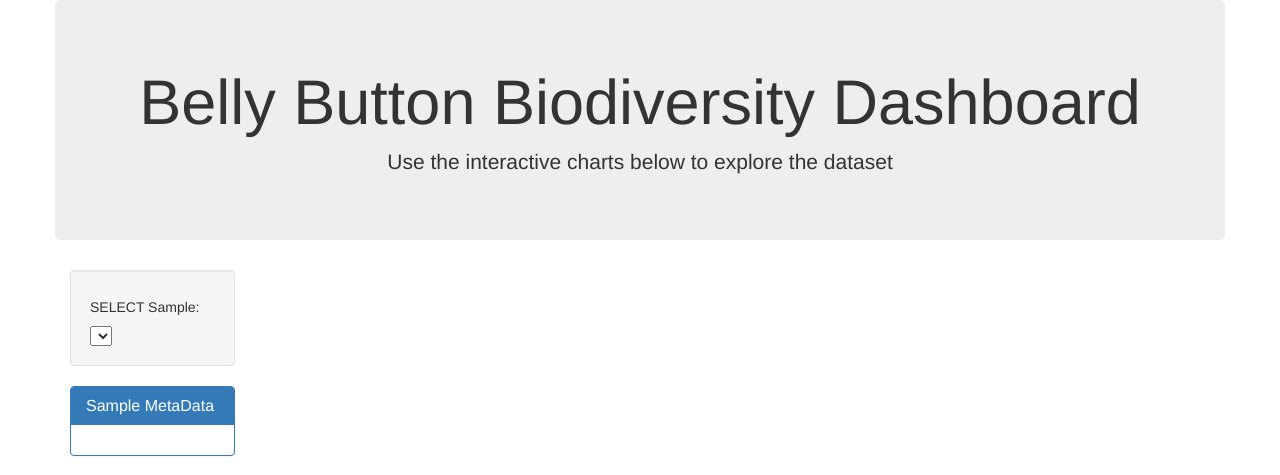
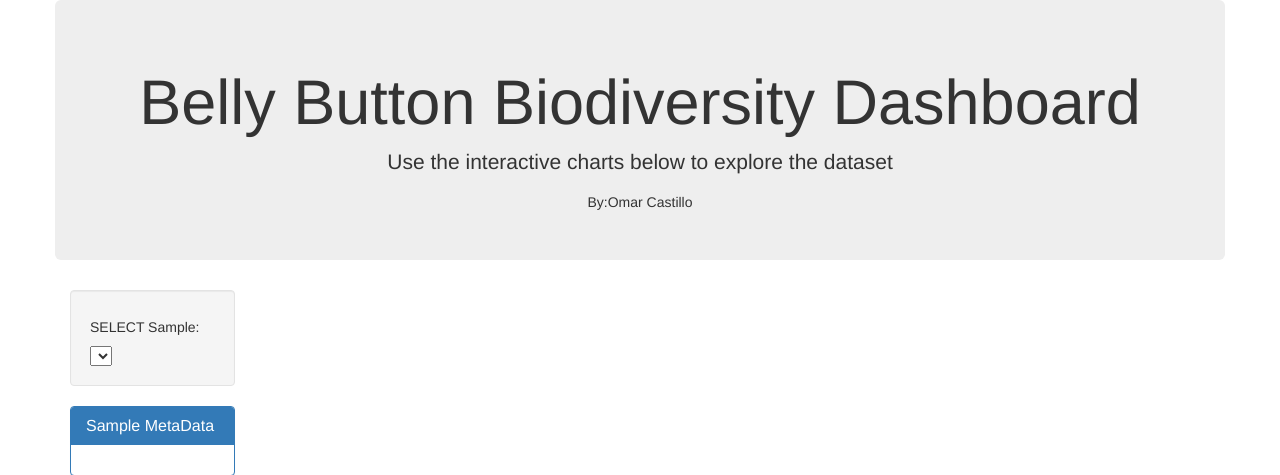
Before and after one commit to Omar-Castillo/OC-Belly-Button-Diversity-HW, a Flask app: page / in a window 1280 px wide. Shown: the top 475 px of the page. Run offline with Flask 2, Linux system fonts and the light colour scheme; data that the repository does not hold is empty; some libraries are stand-ins or nearby versions.

Commit message:
add name

```diff
--- a/templates/index.html
+++ b/templates/index.html
@@ -16,6 +16,7 @@
       <div class="col-md-12 jumbotron text-center">
         <h1>Belly Button Biodiversity Dashboard</h1>
         <p>Use the interactive charts below to explore the dataset</p>
+        <p1>By:Omar Castillo</p1>
       </div>
     </div>
     <div class="row">
```
